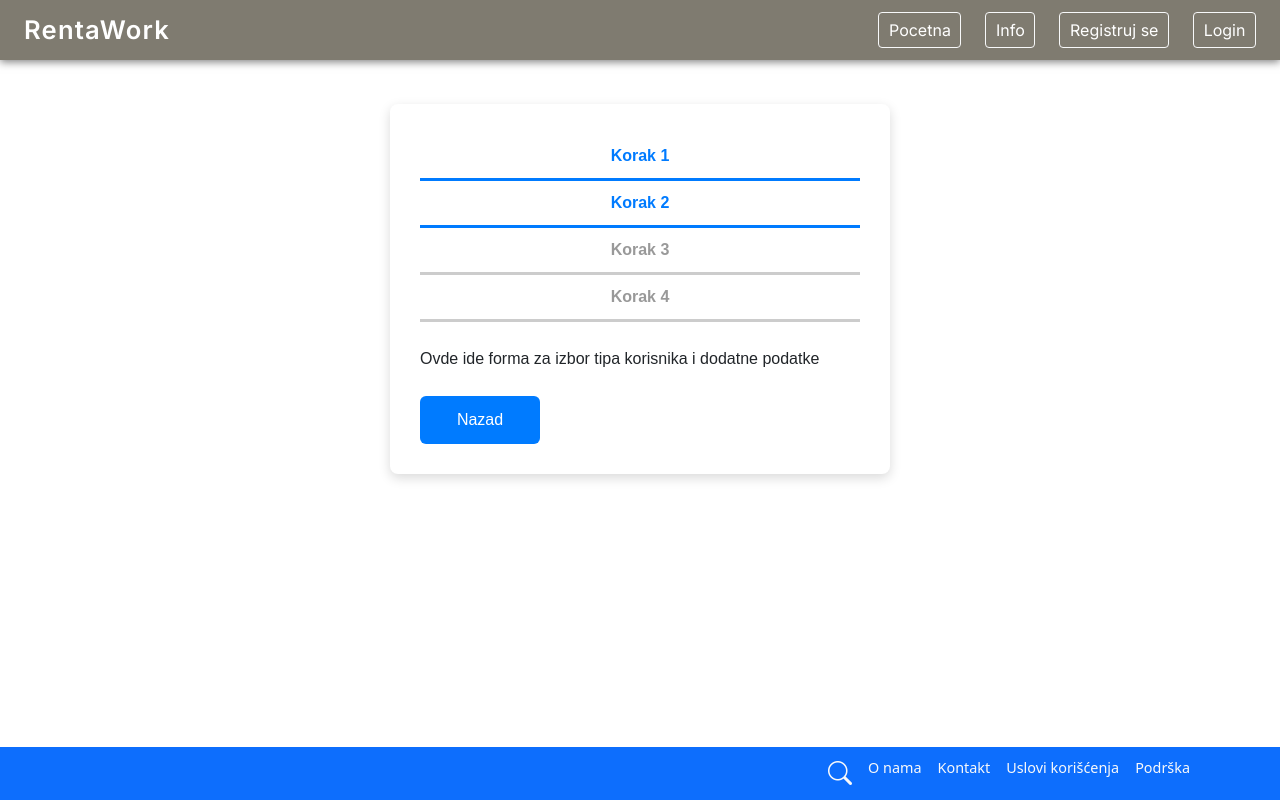
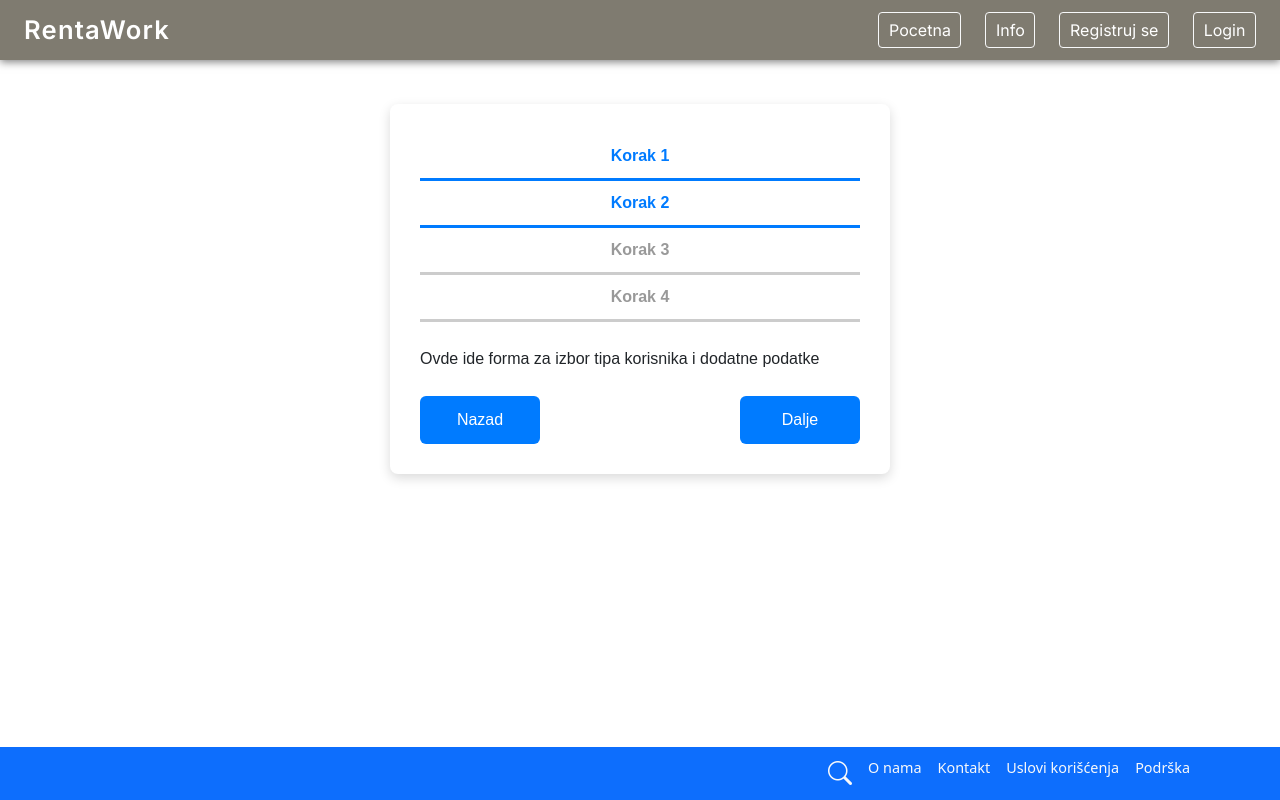
Before and after one commit to mnenadmm/rentaWorks, an Angular app in the folder client/: page /register in a window 1280 px wide. Both pictures are taken after typing "Sample", "Sample", "Sample", "name@example.com", "Sample123" into the empty fields and a click on the button "Dalje". Built offline with nearby package versions, Linux system fonts and the light colour scheme.

Commit message:
pronwe;l;

```diff
--- a/client/src/app/auth/registracija/registracija.component.html
+++ b/client/src/app/auth/registracija/registracija.component.html
@@ -1,19 +1,34 @@
 <div class="registracija-container">
   <div class="progress-bar">
-    <div class="korak" *ngFor="let k of [].constructor(ukupnoKoraka); let i = index"
-         [class.active]="i + 1 <= korak">
+    <div
+      class="korak"
+      *ngFor="let k of [].constructor(ukupnoKoraka); let i = index"
+      [class.active]="i + 1 <= korak"
+    >
       Korak {{ i + 1 }}
     </div>
   </div>
 
   <div class="sadrzaj-koraka">
     <ng-container [ngSwitch]="korak">
-      <form *ngSwitchCase="1" [formGroup]="formaKorak1" (ngSubmit)="sledeciKorak()">
+      <!-- KORAK 1 -->
+      <form
+        *ngSwitchCase="1"
+        [formGroup]="formaKorak1"
+        (ngSubmit)="sledeciKorak()"
+        novalidate
+      >
         <label>
           Username:
           <input formControlName="username" />
         </label>
-        <div *ngIf="formaKorak1.get('username')?.invalid && formaKorak1.get('username')?.touched" class="error">
+        <div
+          *ngIf="
+            formaKorak1.get('username')?.invalid &&
+            formaKorak1.get('username')?.touched
+          "
+          class="error"
+        >
           Username mora imati najmanje 4 karaktera.
         </div>
 
@@ -21,7 +36,10 @@
           Ime:
           <input formControlName="ime" />
         </label>
-        <div *ngIf="formaKorak1.get('ime')?.invalid && formaKorak1.get('ime')?.touched" class="error">
+        <div
+          *ngIf="formaKorak1.get('ime')?.invalid && formaKorak1.get('ime')?.touched"
+          class="error"
+        >
           Ime je obavezno.
         </div>
 
@@ -29,7 +47,13 @@
           Prezime:
           <input formControlName="prezime" />
         </label>
-        <div *ngIf="formaKorak1.get('prezime')?.invalid && formaKorak1.get('prezime')?.touched" class="error">
+        <div
+          *ngIf="
+            formaKorak1.get('prezime')?.invalid &&
+            formaKorak1.get('prezime')?.touched
+          "
+          class="error"
+        >
           Prezime je obavezno.
         </div>
 
@@ -37,7 +61,12 @@
           Email:
           <input formControlName="email" type="email" />
         </label>
-        <div *ngIf="formaKorak1.get('email')?.invalid && formaKorak1.get('email')?.touched" class="error">
+        <div
+          *ngIf="
+            formaKorak1.get('email')?.invalid && formaKorak1.get('email')?.touched
+          "
+          class="error"
+        >
           Email nije validan.
         </div>
 
@@ -45,30 +74,51 @@
           Lozinka:
           <input formControlName="lozinka" type="password" />
         </label>
-        <div *ngIf="formaKorak1.get('lozinka')?.invalid && formaKorak1.get('lozinka')?.touched" class="error">
+        <div
+          *ngIf="
+            formaKorak1.get('lozinka')?.invalid &&
+            formaKorak1.get('lozinka')?.touched
+          "
+          class="error"
+        >
           Lozinka mora imati najmanje 6 karaktera.
         </div>
 
         <div class="dugmici">
+          <!-- nema Nazad na prvom koraku -->
           <button type="submit">Dalje</button>
         </div>
       </form>
 
-      <div *ngSwitchCase="2">
+      <!-- KORAK 2 -->
+      <div *ngSwitchCase="2" class="korak-sadrzaj">
         <p>Ovde ide forma za izbor tipa korisnika i dodatne podatke</p>
+
+        <div class="dugmici">
+          <button (click)="prethodniKorak()">Nazad</button>
+          <button (click)="sledeciKorak()">Dalje</button>
+        </div>
       </div>
 
-      <div *ngSwitchCase="3">
+      <!-- KORAK 3 -->
+      <div *ngSwitchCase="3" class="korak-sadrzaj">
         <p>Ovde ide forma za dodatne profilne podatke</p>
+
+        <div class="dugmici">
+          <button (click)="prethodniKorak()">Nazad</button>
+          <button (click)="sledeciKorak()">Dalje</button>
+        </div>
       </div>
 
-      <div *ngSwitchCase="4">
+      <!-- KORAK 4 -->
+      <div *ngSwitchCase="4" class="korak-sadrzaj">
         <p>Ovde ide pregled i potvrda podataka</p>
+
+        <div class="dugmici">
+          <button (click)="prethodniKorak()">Nazad</button>
+          <button (click)="submitRegistraciju()">Potvrdi</button>
+        </div>
       </div>
     </ng-container>
   </div>
-
-  <div class="dugmici" *ngIf="korak > 1">
-    <button (click)="prethodniKorak()">Nazad</button>
-  </div>
 </div>
--- a/client/src/app/auth/registracija/registracija.component.ts
+++ b/client/src/app/auth/registracija/registracija.component.ts
@@ -6,7 +6,7 @@ import { RouterModule } from '@angular/router';
 @Component({
   selector: 'app-registracija',
   standalone: true,
-  imports: [RouterModule, CommonModule, ReactiveFormsModule],  // DODATO ReactiveFormsModule
+  imports: [RouterModule, CommonModule, ReactiveFormsModule],
   templateUrl: './registracija.component.html',
   styleUrls: ['./registracija.component.css']
 })
@@ -29,11 +29,9 @@ export class RegistracijaComponent implements OnInit {
   }
 
   sledeciKorak() {
-    if (this.korak === 1) {
-      if (this.formaKorak1.invalid) {
+    if (this.korak === 1 && this.formaKorak1.invalid) {
       this.formaKorak1.markAllAsTouched();
       return;
-      }
     }
 
     if (this.korak < this.ukupnoKoraka) {
@@ -46,12 +44,10 @@ export class RegistracijaComponent implements OnInit {
       this.korak--;
     }
   }
+
   submitRegistraciju() {
-  // Ovde ide logika za završetak registracije, slanje podataka na backend itd.
-  // Za sada samo prikazujemo alert i resetujemo korake:
     alert('Registracija je završena!');
     this.korak = 1;
     this.formaKorak1.reset();
   }
-
 }
```
Lines whose indentation alone changed are shown as unchanged.
